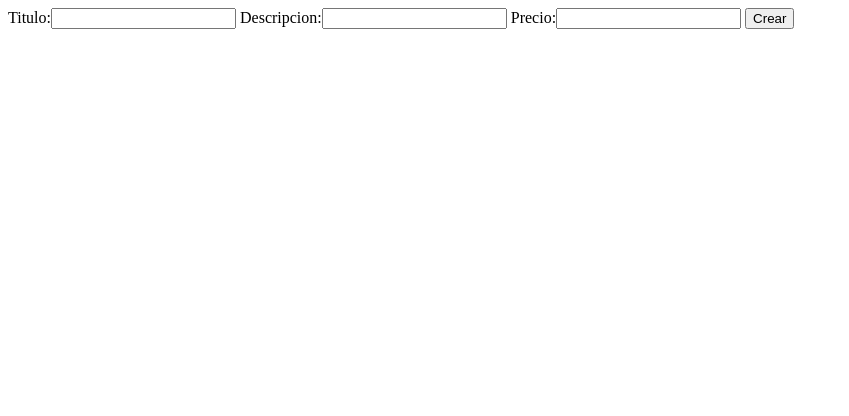
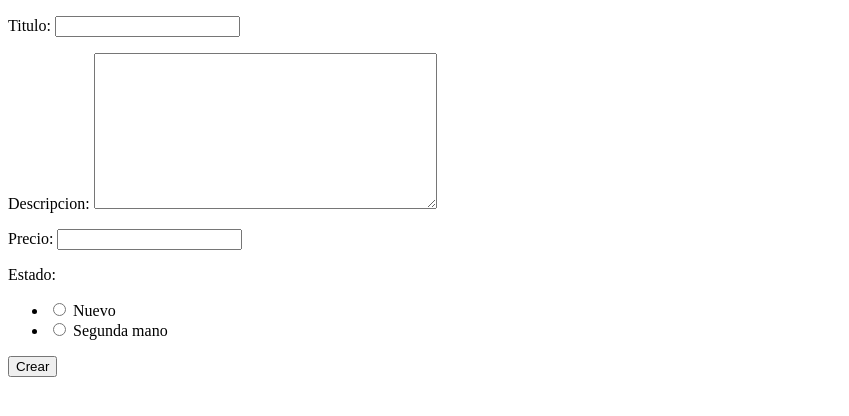
Before and after one commit to probardjango/Comercio-Digital, a Django app: a page that uses src/templates/create_view.html in a window 1280 px wide. Shown: the top 416 px of the page, without its empty margins (0-849 px from the left). Run offline with Django 3.2, Linux system fonts and the light colour scheme.

Commit message:
Widgets Formularios

```diff
--- a/src/productos/forms.py
+++ b/src/productos/forms.py
@@ -1,10 +1,15 @@
 from django import forms
 
+ESTADO_DE_PRODUCTO = (
+	('nuevo', 'Nuevo'),
+	('segunda mano', 'Segunda mano'),
+	)
 
 class ProductoForm(forms.Form):
 	titulo = forms.CharField()
-	descripcion = forms.CharField()
+	descripcion = forms.CharField(widget=forms.Textarea)
 	precio = forms.DecimalField()
+	estado = forms.ChoiceField(widget= forms.RadioSelect, choices=ESTADO_DE_PRODUCTO, required=False)
 
 
 	def clean_precio(self):
--- a/src/templates/create_view.html
+++ b/src/templates/create_view.html
@@ -3,7 +3,7 @@
 {% block content %}
 <form method="POST" action="">
 	{% csrf_token %}
-{{ form }}
+{{ form.as_p }}
 <input type="submit" value="Crear" />
 </form>
 {% endblock %}
```
Also changed, not shown: src/db.sqlite3.
